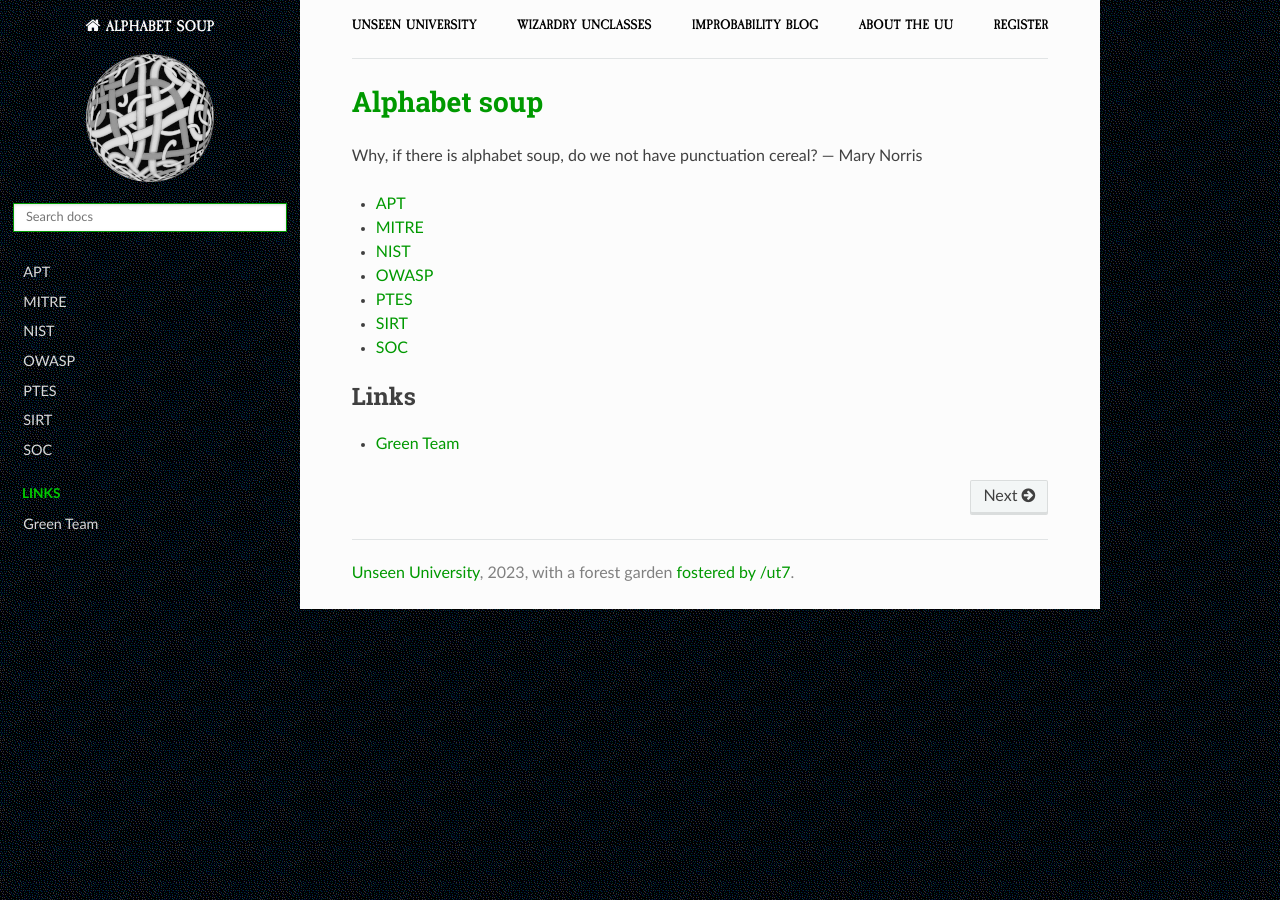
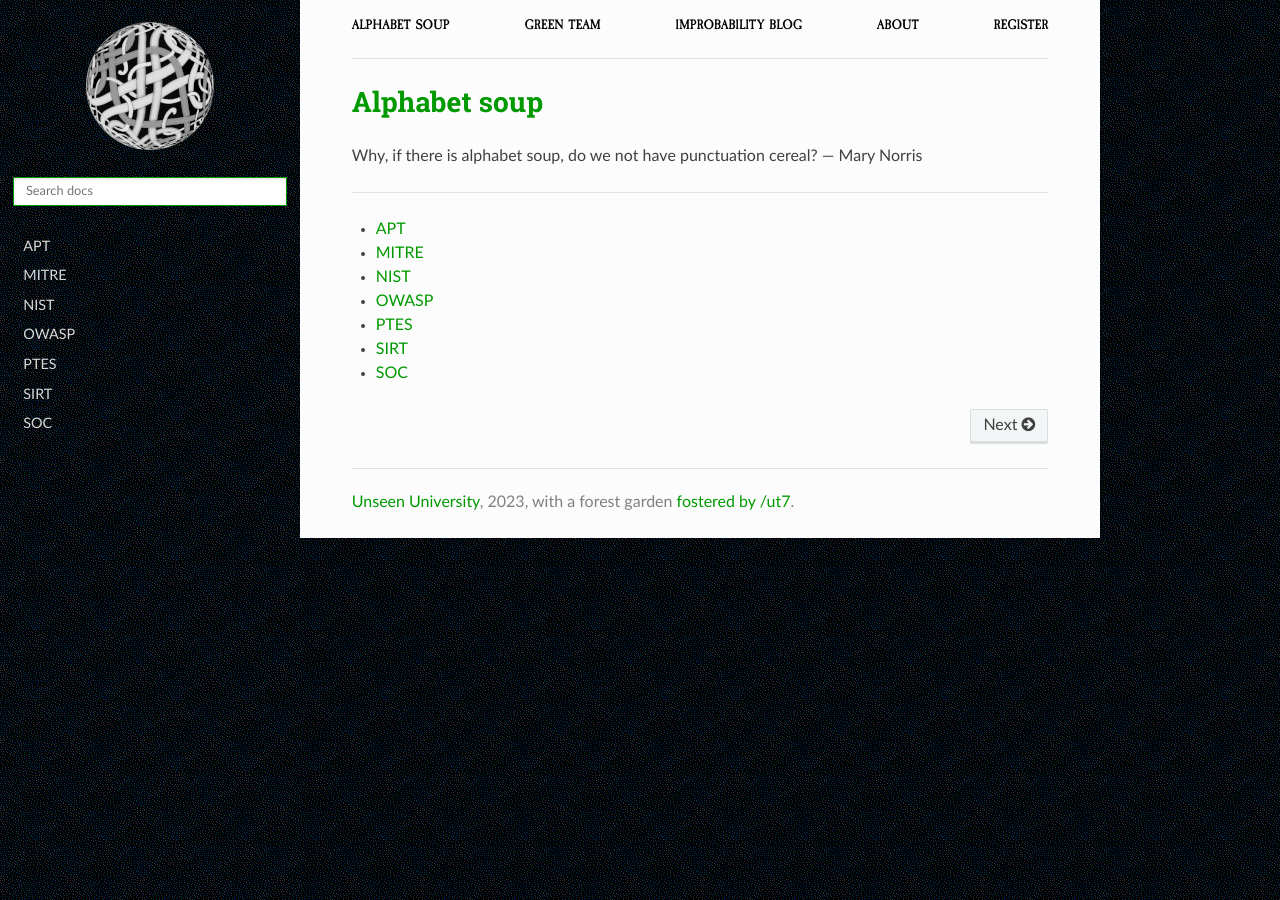
Before and after one commit to tymyrddin/green-soup, a Sphinx documentation site: the page built from source/index.rst, in a window 1280 px wide. Built offline with Sphinx 7.4.7 and the Read the Docs theme 2.0.0, drawn with Linux system fonts in a browser that asks for light colours.

Commit message:
improved navigation

```diff
--- a/source/_templates/breadcrumbs.html
+++ b/source/_templates/breadcrumbs.html
@@ -1,10 +1,10 @@
 <div class="container">
     <topnav>
             <ul>
-                <li class="nav__item"><a href="https://uu.tymyrddin.dev/" class="nav__link">Unseen University</a></li>
-                <li class="nav__item"><a href="https://uu.tymyrddin.dev/" class="nav__link">Wizardry Unclasses</a></li>
+                <li class="nav__item"><a href="https://green.tymyrddin.dev/projects/soup/" class="nav__link">Alphabet soup</a></li>
+                <li class="nav__item"><a href="https://green.tymyrddin.dev/" class="nav__link">Green Team</a></li>
                 <li class="nav__item"><a href="https://uu.tymyrddin.dev/blog/" class="nav__link">Improbability Blog</a></li>
-                <li class="nav__item"><a href="https://uu.tymyrddin.dev/about/" class="nav__link">About the UU</a></li>
+                <li class="nav__item"><a href="https://uu.tymyrddin.dev/about/" class="nav__link">About</a></li>
                 <li class="nav__item"><a href="https://uu.tymyrddin.dev/registration/" class="nav__link">Register</a></li>
             </ul>
     </topnav>
--- a/source/conf.py
+++ b/source/conf.py
@@ -45,6 +45,7 @@ html_theme_options = {
     'display_version': True,
     'prev_next_buttons_location': 'bottom',
     'style_external_links': False,
+    'logo_only': True,
     # Toc options
     'collapse_navigation': True,
     'sticky_navigation': False,
--- a/source/index.rst
+++ b/source/index.rst
@@ -2,6 +2,8 @@ Alphabet soup
 =========================================
 
 Why, if there is alphabet soup, do we not have punctuation cereal? — Mary Norris
+
+----
 
 .. toctree::
    :glob:
@@ -9,8 +11,3 @@ Why, if there is alphabet soup, do we not have punctuation cereal? — Mary Norr
    :includehidden:
 
    docs/*
-
-.. toctree::
-   :caption: Links
-
-   Green Team <https://green.tymyrddin.dev/>
```
Also changed, not shown: source/docs/owasp.md (+1 -1 lines).
